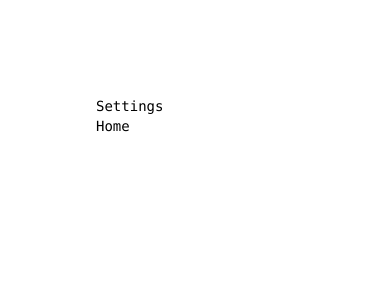
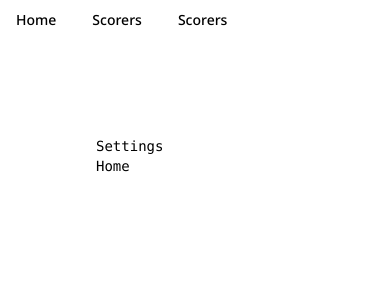
Before and after one commit to dd-duszynski/big-five-stats, a Next.js app: page /settings in a window 390 px wide. Shown: the top 300 px of the page. Built offline with nearby package versions, Linux system fonts and the light colour scheme.

Commit message:
feat: adding navigation component to main Layout

```diff
--- a/package.json
+++ b/package.json
@@ -9,6 +9,7 @@
     "lint": "next lint"
   },
   "dependencies": {
+    "@radix-ui/react-navigation-menu": "^1.1.4",
     "@radix-ui/react-slot": "^1.0.2",
     "@tanstack/react-table": "^8.10.7",
     "@types/node": "20.3.2",
--- a/src/app/layout.tsx
+++ b/src/app/layout.tsx
@@ -1,7 +1,11 @@
-import { Inter } from 'next/font/google';
+import { Noto_Sans } from 'next/font/google';
 import './globals.css';
+import { Navigation } from '@/components';
 
-const inter = Inter({ subsets: ['latin'] });
+const noto_sans = Noto_Sans({
+  weight: ['300', '500', '700'],
+  subsets: ['latin'],
+});
 
 export default function RootLayout({
   children,
@@ -11,9 +15,10 @@
   return (
     <html lang="en">
       <body
-        className={inter.className}
+        className={noto_sans.className}
         suppressHydrationWarning={true}
       >
+        <Navigation />
         {children}
       </body>
     </html>
--- a/src/app/page.tsx
+++ b/src/app/page.tsx
@@ -1,4 +1,4 @@
-import { LeagueCard } from '@/components';
+import { LeagueCard, Navigation } from '@/components';
 import { LEAGUES_ID } from '@/enums/league';
 import { fetchAPISports } from '@/lib/utils';
 import { APIResponse } from '@/models/league.model';
--- a/src/components/LeagueCard.tsx
+++ b/src/components/LeagueCard.tsx
@@ -1,4 +1,5 @@
 'use client';
+// TODO only for logs
 
 import React from 'react';
 import {
@@ -31,7 +32,7 @@
   console.log('league: ', league);
 
   return (
-    <Card className="w-[400px]">
+    <Card className="w-full">
       <CardHeader className="flex flex-row items-center gap-3">
         <Crest
           alt={name}
--- /dev/null
+++ b/src/components/Navigation.tsx
@@ -0,0 +1,141 @@
+'use client';
+
+import * as React from 'react';
+import Link from 'next/link';
+
+import { cn } from '@/lib/utils';
+import {
+  NavigationMenu,
+  NavigationMenuContent,
+  NavigationMenuItem,
+  NavigationMenuLink,
+  NavigationMenuList,
+  NavigationMenuTrigger,
+  navigationMenuTriggerStyle,
+} from '@/components/ui/navigation-menu';
+
+const components: { title: string; href: string; description: string }[] = [
+  {
+    title: 'Alert Dialog',
+    href: '/docs/primitives/alert-dialog',
+    description:
+      'A modal dialog that interrupts the user with important content and expects a response.',
+  },
+  {
+    title: 'Hover Card',
+    href: '/docs/primitives/hover-card',
+    description:
+      'For sighted users to preview content available behind a link.',
+  },
+  {
+    title: 'Progress',
+    href: '/docs/primitives/progress',
+    description:
+      'Displays an indicator showing the completion progress of a task, typically displayed as a progress bar.',
+  },
+  {
+    title: 'Scroll-area',
+    href: '/docs/primitives/scroll-area',
+    description: 'Visually or semantically separates content.',
+  },
+  {
+    title: 'Tabs',
+    href: '/docs/primitives/tabs',
+    description:
+      'A set of layered sections of content—known as tab panels—that are displayed one at a time.',
+  },
+  {
+    title: 'Tooltip',
+    href: '/docs/primitives/tooltip',
+    description:
+      'A popup that displays information related to an element when the element receives keyboard focus or the mouse hovers over it.',
+  },
+];
+
+export function Navigation() {
+  return (
+    <NavigationMenu>
+      <NavigationMenuList>
+        {/* <NavigationMenuItem>
+          <NavigationMenuTrigger>Components</NavigationMenuTrigger>
+          <NavigationMenuContent>
+            <ul className="grid w-[400px] gap-3 p-4 md:w-[500px] md:grid-cols-2 lg:w-[600px] ">
+              {components.map((component) => (
+                <ListItem
+                  key={component.title}
+                  title={component.title}
+                  href={component.href}
+                >
+                  {component.description}
+                </ListItem>
+              ))}
+            </ul>
+          </NavigationMenuContent>
+        </NavigationMenuItem> */}
+
+        <NavigationMenuItem>
+          <Link
+            href="/"
+            legacyBehavior
+            passHref
+          >
+            <NavigationMenuLink className={navigationMenuTriggerStyle()}>
+              Home
+            </NavigationMenuLink>
+          </Link>
+        </NavigationMenuItem>
+
+        <NavigationMenuItem>
+          <Link
+            href="/scorers"
+            legacyBehavior
+            passHref
+          >
+            <NavigationMenuLink className={navigationMenuTriggerStyle()}>
+              Scorers
+            </NavigationMenuLink>
+          </Link>
+        </NavigationMenuItem>
+
+        <NavigationMenuItem>
+          <Link
+            href="/scorers"
+            legacyBehavior
+            passHref
+          >
+            <NavigationMenuLink className={navigationMenuTriggerStyle()}>
+              Scorers
+            </NavigationMenuLink>
+          </Link>
+        </NavigationMenuItem>
+      </NavigationMenuList>
+    </NavigationMenu>
+  );
+}
+
+const ListItem = React.forwardRef<
+  React.ElementRef<'a'>,
+  React.ComponentPropsWithoutRef<'a'>
+>(({ className, title, children, ...props }, ref) => {
+  return (
+    <li>
+      <NavigationMenuLink asChild>
+        <a
+          ref={ref}
+          className={cn(
+            'hover:bg-accent hover:text-accent-foreground focus:bg-accent focus:text-accent-foreground block select-none space-y-1 rounded-md p-3 leading-none no-underline outline-none transition-colors',
+            className
+          )}
+          {...props}
+        >
+          <div className="text-sm font-medium leading-none">{title}</div>
+          <p className="text-muted-foreground line-clamp-2 text-sm leading-snug">
+            {children}
+          </p>
+        </a>
+      </NavigationMenuLink>
+    </li>
+  );
+});
+
+ListItem.displayName = 'ListItem';
--- a/src/components/Table.tsx
+++ b/src/components/Table.tsx
@@ -6,7 +6,6 @@
   getCoreRowModel,
   useReactTable,
 } from '@tanstack/react-table';
-
 import {
   Table,
   TableBody,
--- a/src/components/TableColumns.tsx
+++ b/src/components/TableColumns.tsx
@@ -17,7 +17,6 @@
     accessorKey: 'team.logo',
     header: 'Name',
     cell: ({ row }) => {
-      console.log('row: ', row);
       return (
         <div className="flex items-center gap-2">
           <Crest
--- a/src/components/index.ts
+++ b/src/components/index.ts
@@ -3,3 +3,4 @@
 export { Crest } from './Crest';
 export { LeagueCard } from './LeagueCard';
 export { LeagueTable } from './Table';
+export { Navigation } from './Navigation';
--- /dev/null
+++ b/src/components/ui/navigation-menu.tsx
@@ -0,0 +1,128 @@
+import * as React from "react"
+import * as NavigationMenuPrimitive from "@radix-ui/react-navigation-menu"
+import { cva } from "class-variance-authority"
+import { ChevronDown } from "lucide-react"
+
+import { cn } from "@/lib/utils"
+
+const NavigationMenu = React.forwardRef<
+  React.ElementRef<typeof NavigationMenuPrimitive.Root>,
+  React.ComponentPropsWithoutRef<typeof NavigationMenuPrimitive.Root>
+>(({ className, children, ...props }, ref) => (
+  <NavigationMenuPrimitive.Root
+    ref={ref}
+    className={cn(
+      "relative z-10 flex max-w-max flex-1 items-center justify-center",
+      className
+    )}
+    {...props}
+  >
+    {children}
+    <NavigationMenuViewport />
+  </NavigationMenuPrimitive.Root>
+))
+NavigationMenu.displayName = NavigationMenuPrimitive.Root.displayName
+
+const NavigationMenuList = React.forwardRef<
+  React.ElementRef<typeof NavigationMenuPrimitive.List>,
+  React.ComponentPropsWithoutRef<typeof NavigationMenuPrimitive.List>
+>(({ className, ...props }, ref) => (
+  <NavigationMenuPrimitive.List
+    ref={ref}
+    className={cn(
+      "group flex flex-1 list-none items-center justify-center space-x-1",
+      className
+    )}
+    {...props}
+  />
+))
+NavigationMenuList.displayName = NavigationMenuPrimitive.List.displayName
+
+const NavigationMenuItem = NavigationMenuPrimitive.Item
+
+const navigationMenuTriggerStyle = cva(
+  "group inline-flex h-10 w-max items-center justify-center rounded-md bg-background px-4 py-2 text-sm font-medium transition-colors hover:bg-accent hover:text-accent-foreground focus:bg-accent focus:text-accent-foreground focus:outline-none disabled:pointer-events-none disabled:opacity-50 data-[active]:bg-accent/50 data-[state=open]:bg-accent/50"
+)
+
+const NavigationMenuTrigger = React.forwardRef<
+  React.ElementRef<typeof NavigationMenuPrimitive.Trigger>,
+  React.ComponentPropsWithoutRef<typeof NavigationMenuPrimitive.Trigger>
+>(({ className, children, ...props }, ref) => (
+  <NavigationMenuPrimitive.Trigger
+    ref={ref}
+    className={cn(navigationMenuTriggerStyle(), "group", className)}
+    {...props}
+  >
+    {children}{" "}
+    <ChevronDown
+      className="relative top-[1px] ml-1 h-3 w-3 transition duration-200 group-data-[state=open]:rotate-180"
+      aria-hidden="true"
+    />
+  </NavigationMenuPrimitive.Trigger>
+))
+NavigationMenuTrigger.displayName = NavigationMenuPrimitive.Trigger.displayName
+
+const NavigationMenuContent = React.forwardRef<
+  React.ElementRef<typeof NavigationMenuPrimitive.Content>,
+  React.ComponentPropsWithoutRef<typeof NavigationMenuPrimitive.Content>
+>(({ className, ...props }, ref) => (
+  <NavigationMenuPrimitive.Content
+    ref={ref}
+    className={cn(
+      "left-0 top-0 w-full data-[motion^=from-]:animate-in data-[motion^=to-]:animate-out data-[motion^=from-]:fade-in data-[motion^=to-]:fade-out data-[motion=from-end]:slide-in-from-right-52 data-[motion=from-start]:slide-in-from-left-52 data-[motion=to-end]:slide-out-to-right-52 data-[motion=to-start]:slide-out-to-left-52 md:absolute md:w-auto ",
+      className
+    )}
+    {...props}
+  />
+))
+NavigationMenuContent.displayName = NavigationMenuPrimitive.Content.displayName
+
+const NavigationMenuLink = NavigationMenuPrimitive.Link
+
+const NavigationMenuViewport = React.forwardRef<
+  React.ElementRef<typeof NavigationMenuPrimitive.Viewport>,
+  React.ComponentPropsWithoutRef<typeof NavigationMenuPrimitive.Viewport>
+>(({ className, ...props }, ref) => (
+  <div className={cn("absolute left-0 top-full flex justify-center")}>
+    <NavigationMenuPrimitive.Viewport
+      className={cn(
+        "origin-top-center relative mt-1.5 h-[var(--radix-navigation-menu-viewport-height)] w-full overflow-hidden rounded-md border bg-popover text-popover-foreground shadow-lg data-[state=open]:animate-in data-[state=closed]:animate-out data-[state=closed]:zoom-out-95 data-[state=open]:zoom-in-90 md:w-[var(--radix-navigation-menu-viewport-width)]",
+        className
+      )}
+      ref={ref}
+      {...props}
+    />
+  </div>
+))
+NavigationMenuViewport.displayName =
+  NavigationMenuPrimitive.Viewport.displayName
+
+const NavigationMenuIndicator = React.forwardRef<
+  React.ElementRef<typeof NavigationMenuPrimitive.Indicator>,
+  React.ComponentPropsWithoutRef<typeof NavigationMenuPrimitive.Indicator>
+>(({ className, ...props }, ref) => (
+  <NavigationMenuPrimitive.Indicator
+    ref={ref}
+    className={cn(
+      "top-full z-[1] flex h-1.5 items-end justify-center overflow-hidden data-[state=visible]:animate-in data-[state=hidden]:animate-out data-[state=hidden]:fade-out data-[state=visible]:fade-in",
+      className
+    )}
+    {...props}
+  >
+    <div className="relative top-[60%] h-2 w-2 rotate-45 rounded-tl-sm bg-border shadow-md" />
+  </NavigationMenuPrimitive.Indicator>
+))
+NavigationMenuIndicator.displayName =
+  NavigationMenuPrimitive.Indicator.displayName
+
+export {
+  navigationMenuTriggerStyle,
+  NavigationMenu,
+  NavigationMenuList,
+  NavigationMenuItem,
+  NavigationMenuContent,
+  NavigationMenuTrigger,
+  NavigationMenuLink,
+  NavigationMenuIndicator,
+  NavigationMenuViewport,
+}
```
Also changed, not shown: src/app/scorers/page.tsx (renamed from src/app/top-scorers/page.tsx), 1 other file (tests, documents, lock files or other folders).
